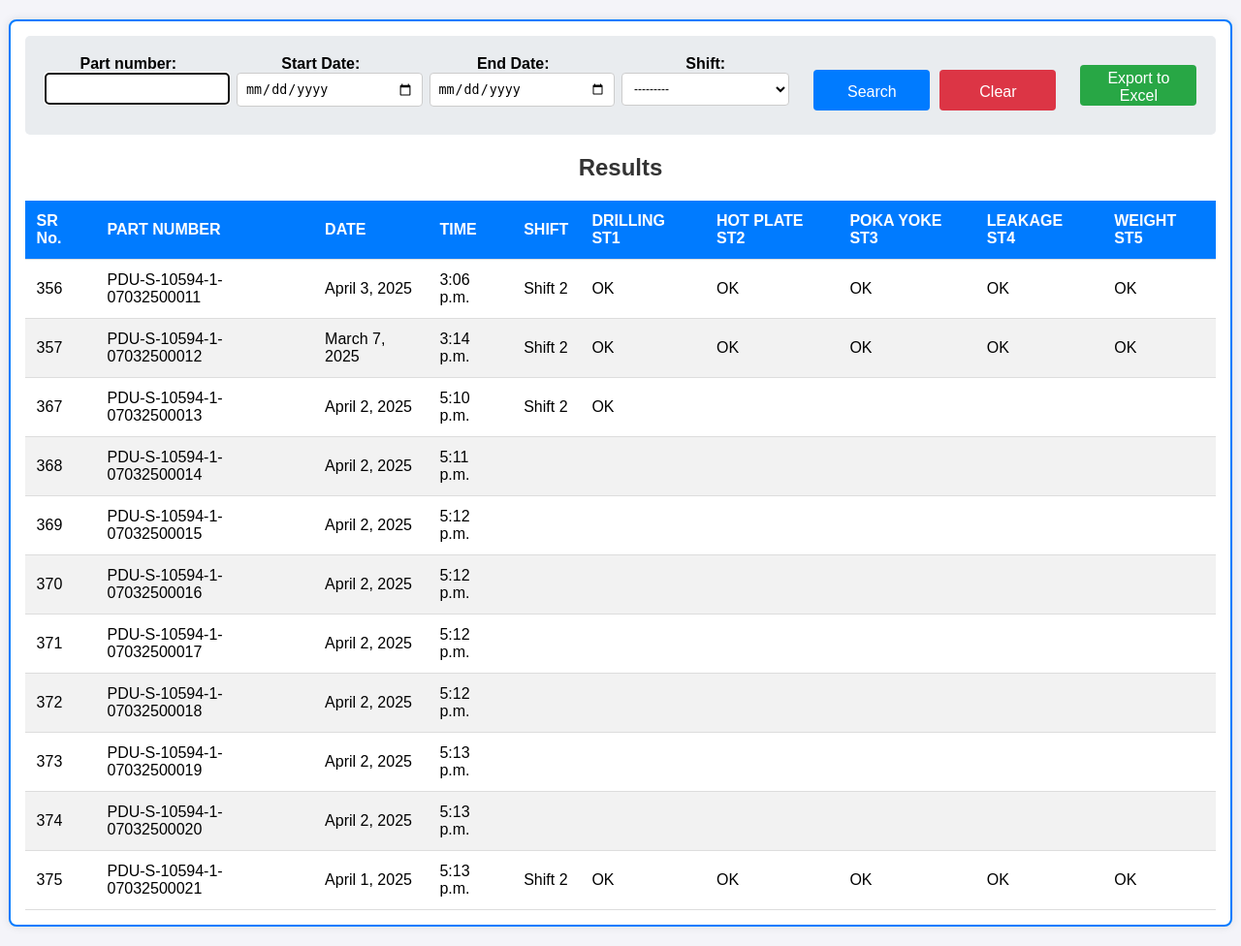
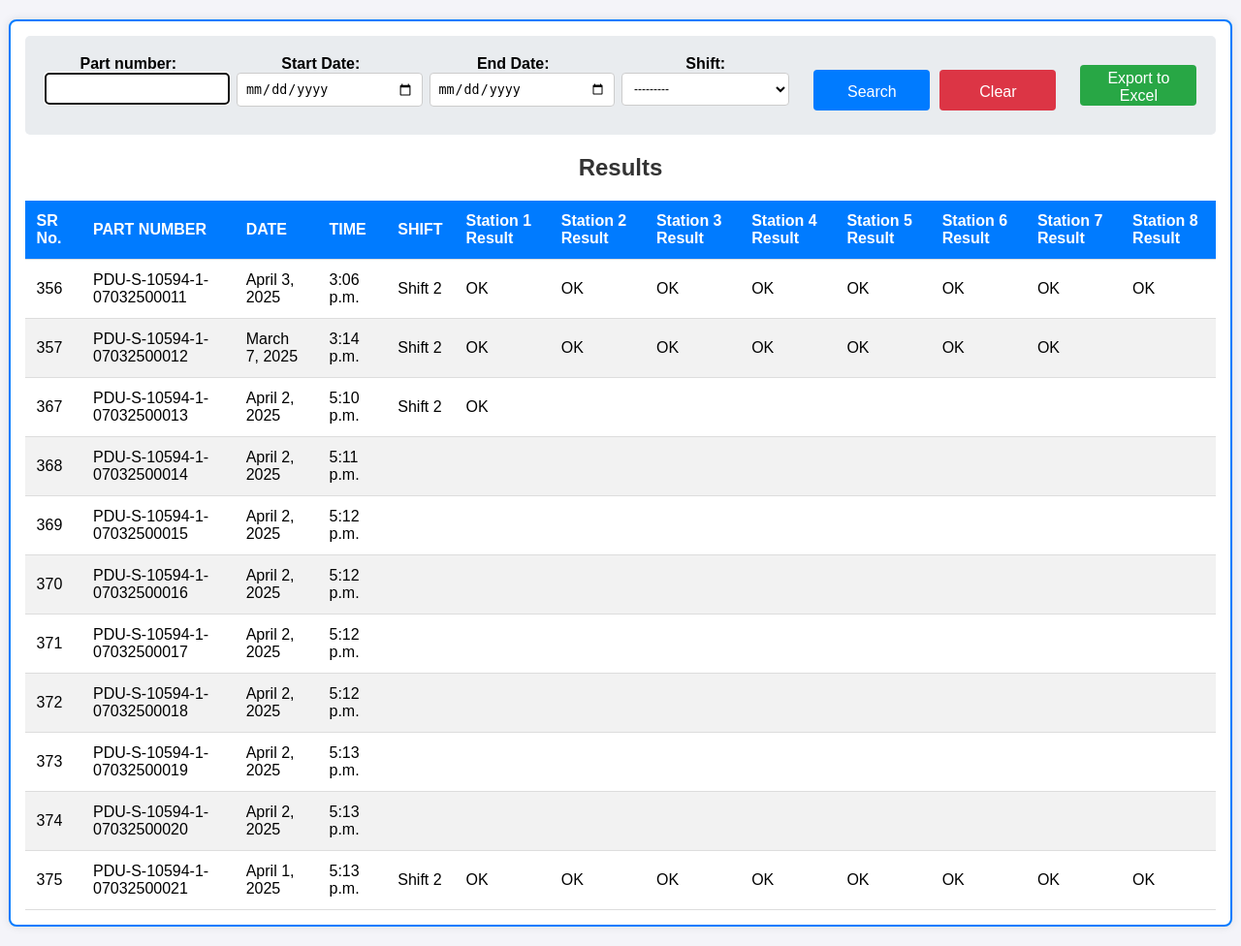
Before and after one commit to Rahul-1111/Traceability_Jamdade, a Django app: page /search/ in a window 1280 px wide. Shown: the part 82-1058 px from the top of the page at 97% size. Run offline with Django 5.2, Linux system fonts and the light colour scheme; data comes from the database, SQL or seed files in the repository.

Commit message:
update serch

```diff
--- a/track/templates/track/search_parts.html
+++ b/track/templates/track/search_parts.html
@@ -197,11 +197,14 @@
                     <th>DATE</th>
                     <th>TIME</th>
                     <th>SHIFT</th>
-                    <th>DRILLING ST1</th>
-                    <th>HOT PLATE ST2</th>
-                    <th>POKA YOKE ST3</th>
-                    <th>LEAKAGE ST4</th>
-                    <th>WEIGHT ST5</th>
+                    <th>Station 1 Result</th>
+                    <th>Station 2 Result</th>
+                    <th>Station 3 Result</th>
+                    <th>Station 4 Result</th>
+                    <th>Station 5 Result</th>
+                    <th>Station 6 Result</th>
+                    <th>Station 7 Result</th>
+                    <th>Station 8 Result</th>
                 </tr>
             </thead>
             <tbody>
@@ -217,6 +220,9 @@
                         <td>{{ data.st3_result|default_if_none:"" }}</td>
                         <td>{{ data.st4_result|default_if_none:"" }}</td>
                         <td>{{ data.st5_result|default_if_none:"" }}</td>
+                        <td>{{ data.st6_result|default_if_none:"" }}</td>
+                        <td>{{ data.st7_result|default_if_none:"" }}</td>
+                        <td>{{ data.st8_result|default_if_none:"" }}</td>
                     </tr>
                 {% empty %}
                     <tr>
```
Also changed, not shown: Traceability/settings.py (+15 -0 lines), 1 other file.
